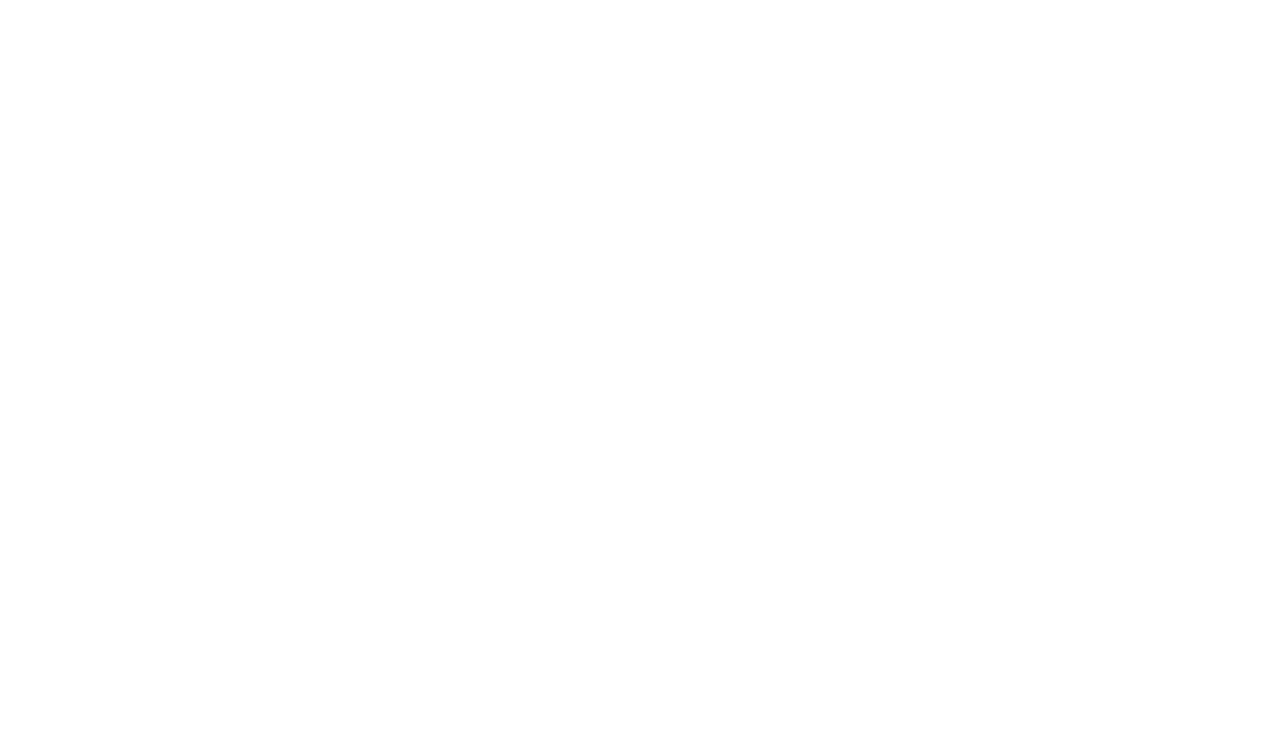
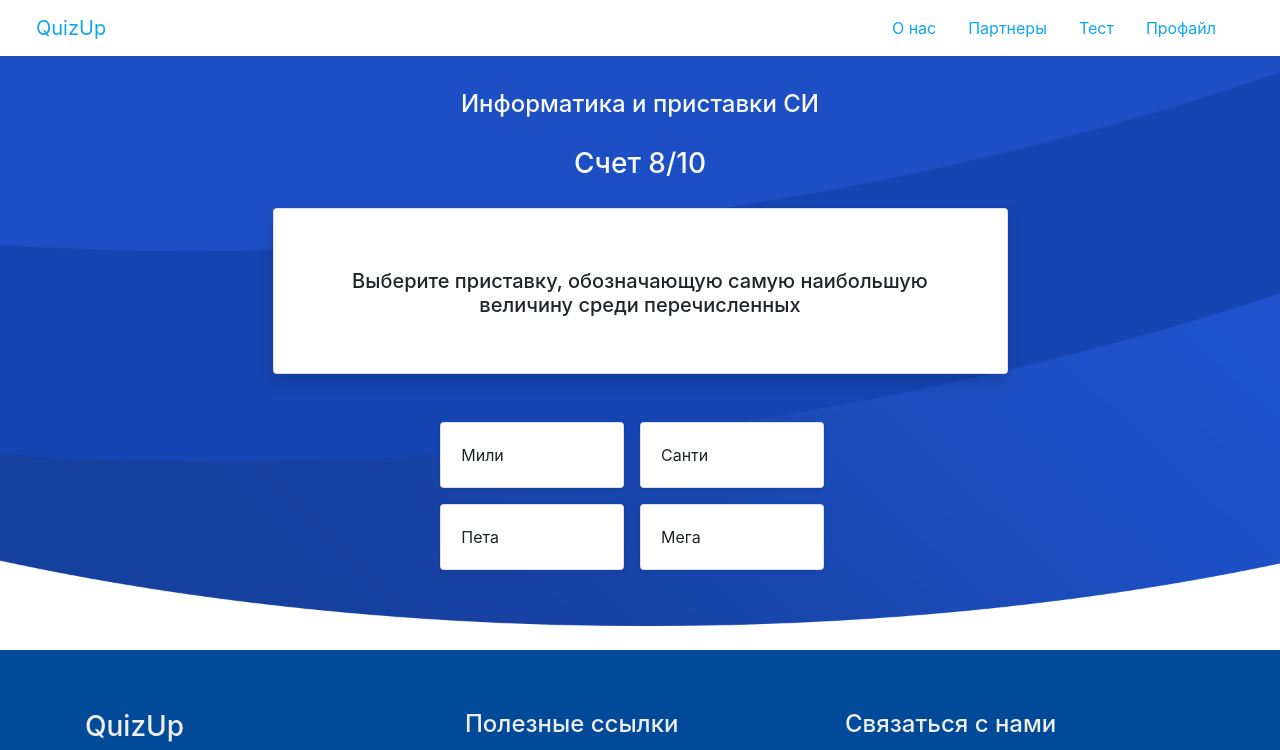
Before and after one commit to Alisher12398/Qa_App_Project, an Angular app in the folder Frontend/: page /quiz in a window 1280 px wide. Before the commit this address led to /. Shown: the top 750 px of the page. Built offline with nearby package versions, Linux system fonts and the light colour scheme.

Commit message:
FrontBase 2.0
Работа не помеха

```diff
--- a/Frontend/src/app/app.module.ts
+++ b/Frontend/src/app/app.module.ts
@@ -23,6 +23,7 @@ import { RegisterformComponent } from './registerform/registerform.component';
 import { LoginComponent } from './login/login.component';
 import { RegistrationComponent } from './registration/registration.component';
 import { AccountComponent } from './account/account.component';
+import { QuizformComponent } from './quizform/quizform.component';
 
 
 @NgModule({
@@ -44,6 +45,7 @@ import { AccountComponent } from './account/account.component';
     LoginComponent,
     RegistrationComponent,
     AccountComponent,
+    QuizformComponent,
   ],
   imports: [
     BrowserModule,
--- a/Frontend/src/app/offers/offers.component.html
+++ b/Frontend/src/app/offers/offers.component.html
@@ -1 +1,3 @@
+<app-header></app-header>
 <app-companies></app-companies>
+<app-footer></app-footer>
--- a/Frontend/src/app/quiz/quiz.component.html
+++ b/Frontend/src/app/quiz/quiz.component.html
@@ -1,3 +1,3 @@
-<p>
-  quiz works!
-</p>
+<app-header></app-header>
+<app-quizform></app-quizform>
+<app-footer></app-footer>
--- /dev/null
+++ b/Frontend/src/app/quizform/quizform.component.css
@@ -0,0 +1,71 @@
+body {
+    background-color: #F8F8F8;
+    min-width: 580px;
+  }
+  /*Intro*/
+
+  #intro {
+    width: 100%;
+    position: relative;
+    background: url("../../assets/img/intro-bg.png") center bottom no-repeat;
+    background-size: cover;
+    padding: 30px 10px 40px 10px;
+  }
+
+  #intro .intro-img {
+    width: 50%;
+    float: right;
+  }
+
+  #intro .intro-info {
+    width: 50%;
+    float: left;
+  }
+
+  #intro .intro-info h2 {
+    color: #fff;
+    margin-bottom: 40px;
+    font-size: 48px;
+    font-weight: 700;
+  }
+
+  #intro .intro-info h2 span {
+    color: #74b5fc;
+    text-decoration: underline;
+  }
+
+  #intro .intro-info .btn-get-started,
+  #intro .intro-info .btn-services {
+    font-family: "Montserrat", sans-serif;
+    font-size: 14px;
+    font-weight: 600;
+    letter-spacing: 1px;
+    display: inline-block;
+    padding: 10px 32px;
+    border-radius: 50px;
+    transition: 0.5s;
+    margin: 0 20px 20px 0;
+    color: #fff;
+  }
+
+  #intro .intro-info .btn-get-started {
+    background: #007bff;
+    border: 2px solid #007bff;
+    color: #fff;
+  }
+
+  #intro .intro-info .btn-get-started:hover {
+    background: none;
+    border-color: #fff;
+    color: #fff;
+  }
+
+  #intro .intro-info .btn-services {
+    border: 2px solid #fff;
+  }
+
+  #intro .intro-info .btn-services:hover {
+    background: #007bff;
+    border-color: #007bff;
+    color: #fff;
+  }
--- /dev/null
+++ b/Frontend/src/app/quizform/quizform.component.html
@@ -0,0 +1,34 @@
+<link rel="stylesheet" type="text/css" href="../../assets/css/bootstrap.css">
+<link rel="stylesheet" type="text/css" href="../../assets/css/bootstrap-grid.css">
+<link rel="stylesheet" type="text/css" href="../../assets/css/quiz.css">
+<link rel="stylesheet" href="https://maxcdn.bootstrapcdn.com/bootstrap/4.3.1/css/bootstrap.min.css">
+
+<section id="intro" class="mb-4" style="background-image: url(../../assets/img/intro-bg.png)">
+  <div class="container col-xl-7 col-lg-7 col-md-8 col-sm-9 col-10">
+      <div class="row justify-content-center text-light mb-3 mt-1">
+          <h4 class="card-title text-center">Информатика и приставки СИ</h4>
+    </div>
+
+
+    <div class="row justify-content-center text-light mb-3 mt-1">
+          <h3 class="card-title text-center">Счет 8/10</h3>
+    </div>
+
+    <div class="row card shadow p-4 bg-white justify-content-center">
+        <div class="card-body">
+            <h5 class="card-title text-center mt-3">Выберите приставку, обозначающую самую наибольшую величину среди перечисленных</h5>
+        </div>
+    </div>
+
+
+    <div class="row justify-content-center mt-5">
+        <button class="btn card card-body shadow-sm col-xl-3 col-lg-3 col-md-4 col-sm-5 col-6 mr-3 mb-3">Мили</button>
+        <button class="btn card card-body shadow-sm col-xl-3 col-lg-3 col-md-4 col-sm-5 col-6 mr-3 mb-3">Санти</button>
+    </div>
+
+    <div class="row justify-content-center">
+      <button class="btn card card-body shadow-sm col-xl-3 col-lg-3 col-md-4 col-sm-5 col-6 mr-3 mb-3">Пета</button>
+      <button class="btn card card-body shadow-sm col-xl-3 col-lg-3 col-md-4 col-sm-5 col-6 mr-3 mb-3">Мега</button>
+    </div>
+  </div>
+</section>
--- /dev/null
+++ b/Frontend/src/app/quizform/quizform.component.ts
@@ -0,0 +1,15 @@
+import { Component, OnInit } from '@angular/core';
+
+@Component({
+  selector: 'app-quizform',
+  templateUrl: './quizform.component.html',
+  styleUrls: ['./quizform.component.css']
+})
+export class QuizformComponent implements OnInit {
+
+  constructor() { }
+
+  ngOnInit() {
+  }
+
+}
```
Also changed, not shown: Frontend/src/app/app-routing.module.ts (+4 -3 lines), 1 other file (tests, documents, lock files or other folders).
